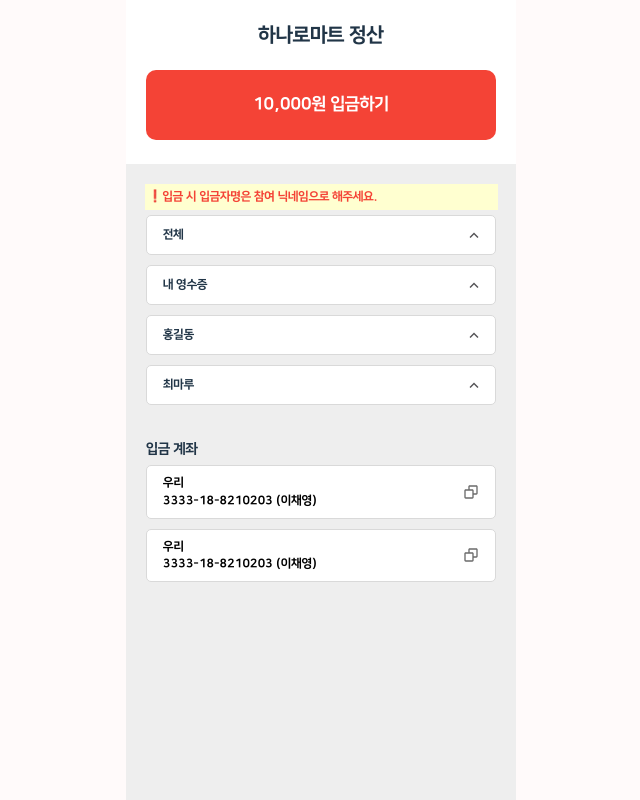
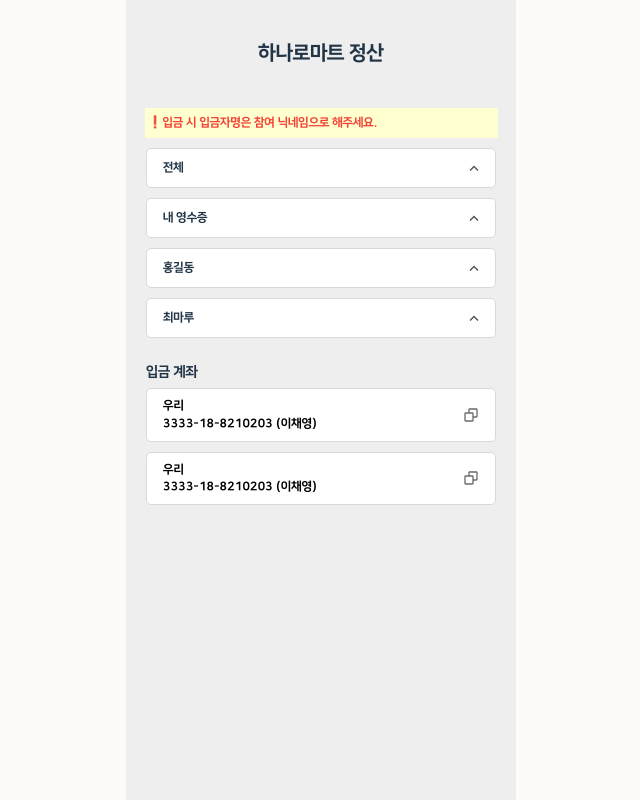
Before and after one commit to 9oormthon-univ/2025_SEASONTHON_TEAM_72_FE, a React (Vite) app: page /result/member in a window 1280 px wide. Shown: the whole page, without its empty margins (319-959 px from the left). Built offline with nearby package versions, Linux system fonts and the light colour scheme.

Commit message:
chore: 디자인 수정 #9

```diff
--- a/src/components/common/ReceiptDropdown.tsx
+++ b/src/components/common/ReceiptDropdown.tsx
@@ -214,7 +214,7 @@ const DropdownContent = styled.div`
   background: #fff;
   border: 0 1px 1px 1px solid #eee;
   border-radius: 0 0 5px 5px;
-  padding: 6px 16px 12px 16px;
+  padding: 6px 14px 12px 14px;
   animation: ${slideDown} 0.28s ease;
   transform-origin: top center;
   will-change: transform, opacity;
@@ -222,14 +222,14 @@ const DropdownContent = styled.div`
     width: 100%;
     border-collapse: collapse;
     border-top: 2px solid black;
-
+    background-color: white;
     table-layout: fixed;
     font-size: 10px;
     font-weight: 500;
 
     thead,
     tr {
-      background-color: #fff !important;
+      background-color: #fff;
     }
 
     th,
@@ -258,16 +258,35 @@ const DropdownContent = styled.div`
       width: 25%;
     }
     th {
-      background: #f5f5f5;
+      background: #fff;
       font-weight: 700;
       font-size: 10px;
+    }
+    tbody tr:last-child td {
+      border-bottom: none;
     }
     tfoot td {
       border-bottom: none;
       background: #fff;
     }
     tfoot tr:first-child td {
-      border-top: 1.5px dashed #000;
+      border-top: 1px solid white;
+      position: relative;
+      padding-top: 10px;
+    }
+    tfoot tr:first-child td::before {
+      content: "";
+      position: absolute;
+      left: 0;
+      top: 0;
+      width: 100%;
+      height: 1px;
+      background: repeating-linear-gradient(
+        to right,
+        #000 0 5px,
+        transparent 5px 10px
+      );
+      pointer-events: none;
     }
   }
 `;
@@ -282,10 +301,11 @@ const StatusDot = styled.span<{ $color: string }>`
 
 const ActionButton = styled.button`
   width: 100%;
+  height: 40px;
   margin-top: 16px;
   border: none;
   border-radius: 5px;
-  font-size: 16px;
+  font-size: 14px;
   font-weight: 700;
   color: #fff;
   cursor: pointer;
--- a/src/pages/ResultManagerPage.tsx
+++ b/src/pages/ResultManagerPage.tsx
@@ -3,15 +3,11 @@ import ReceiptDropdown from "../components/common/ReceiptDropdown";
 import { dummyData2 } from "./ReviewReceiptPage";
 
 const ResultManagerPage = () => {
-  const price = 10000;
   return (
     <SettleupResultPageLayout>
       <TitleWrapper>
         <TitleP>하나로마트 정산</TitleP>
       </TitleWrapper>
-      <DashboardDiv>
-        <MyAmountDiv>{price.toLocaleString()}원</MyAmountDiv>
-      </DashboardDiv>
       <ReceiptDiv>
         {dummyData2.map((it) => (
           <ReceiptDropdown key={it.user} data={it} />
@@ -23,53 +19,27 @@ const ResultManagerPage = () => {
 
 export default ResultManagerPage;
 
-const SettleupResultPageLayout = styled.div`
+export const SettleupResultPageLayout = styled.div`
   display: flex;
   flex-direction: column;
   justify-content: center;
   align-items: center;
   height: 100vh;
+  background-color: #eeeeee;
 `;
 
-const TitleWrapper = styled.div`
+export const TitleWrapper = styled.div`
   display: flex;
   justify-content: center;
   align-items: center;
   position: relative;
   width: 100%;
-  padding: 0 20px;
   box-sizing: border-box;
-  & > svg {
-    position: absolute;
-    right: 20px;
-    top: 50%;
-    transform: translateY(-50%);
-  }
+  padding-top: 18px;
 `;
 
 const TitleP = styled.p`
   font-size: 20px;
-  font-weight: 800;
-`;
-
-const DashboardDiv = styled.div`
-  display: flex;
-  flex-direction: row;
-  width: 100%;
-  justify-content: space-evenly;
-  margin: 0 22px;
-`;
-
-const MyAmountDiv = styled.div`
-  display: flex;
-  justify-content: center;
-  align-items: center;
-  width: 350px;
-  height: 70px;
-  color: white;
-  background-color: #f44336;
-  border-radius: 10px;
-  font-size: 17px;
   font-weight: 800;
 `;
 
@@ -78,7 +48,6 @@ const ReceiptDiv = styled.div`
   flex-direction: column;
   justify-content: start;
   align-items: center;
-  background-color: #eeeeee;
   width: auto;
   height: 100vh;
   width: 100%;
--- a/src/pages/ResultMemberPage.tsx
+++ b/src/pages/ResultMemberPage.tsx
@@ -2,25 +2,14 @@ import styled from "styled-components";
 import ReceiptDropdown from "../components/common/ReceiptDropdown";
 import AccountListItem from "../components/Result/AccountListItem";
 import { dummyData2 } from "./ReviewReceiptPage";
-import { useLocation } from "react-router-dom";
+import { SettleupResultPageLayout, TitleWrapper } from "./ResultManagerPage";
 
 const ResultMemberPage = () => {
-  const location = useLocation();
-  const isResultPage = location.pathname === "/result";
-  const price = 10000;
-  const role = "참여자"; // TODO: api로 데이터 핸들링
-  const amountText =
-    role === "참여자"
-      ? `${price.toLocaleString()}원 입금하기`
-      : `${price.toLocaleString()}원`;
   return (
     <SettleupResultPageLayout>
       <TitleWrapper>
         <TitleP>하나로마트 정산</TitleP>
       </TitleWrapper>
-      <DashboardDiv>
-        <MyAmountDiv>{amountText}</MyAmountDiv>
-      </DashboardDiv>
       <ContentSection>
         <WarningDiv>❗입금 시 입금자명은 참여 닉네임으로 해주세요.</WarningDiv>
         <ReceiptDiv>
@@ -48,53 +37,8 @@ const ResultMemberPage = () => {
 
 export default ResultMemberPage;
 
-const SettleupResultPageLayout = styled.div`
-  display: flex;
-  flex-direction: column;
-  justify-content: center;
-  align-items: center;
-  height: 100vh;
-`;
-
-const TitleWrapper = styled.div`
-  display: flex;
-  justify-content: center;
-  align-items: center;
-  position: relative;
-  width: 100%;
-  padding: 0 20px;
-  box-sizing: border-box;
-  & > svg {
-    position: absolute;
-    right: 20px;
-    top: 50%;
-    transform: translateY(-50%);
-  }
-`;
-
 const TitleP = styled.p`
   font-size: 20px;
-  font-weight: 800;
-`;
-
-const DashboardDiv = styled.div`
-  display: flex;
-  flex-direction: row;
-  width: 100%;
-  justify-content: space-evenly;
-  margin: 0 22px;
-`;
-
-const MyAmountDiv = styled.div`
-  display: flex;
-  justify-content: center;
-  align-items: center;
-  width: 350px;
-  height: 70px;
-  color: white;
-  background-color: #f44336;
-  border-radius: 10px;
-  font-size: 17px;
   font-weight: 800;
 `;
 
@@ -107,14 +51,14 @@ const ContentSection = styled.div`
   width: auto;
   height: 100vh;
   width: 100%;
-  margin: 24px 20px 0 20px;
+  margin: 0 20px 0 20px;
   padding-top: 20px;
 `;
 
 const WarningDiv = styled.div`
   width: 350px;
-  padding: 4px 0 4px 3px;
-  margin-bottom: 5px;
+  padding: 6px 0 6px 3px;
+  margin-bottom: 10px;
   background-color: #ffffd0;
   color: #f44336;
   font-size: 12px;
@@ -130,7 +74,6 @@ const AccountDiv = styled.div`
   display: flex;
   flex-direction: column;
   width: 350px;
-  margin-top: 10px;
 
   p {
     font-size: 14px;
```
